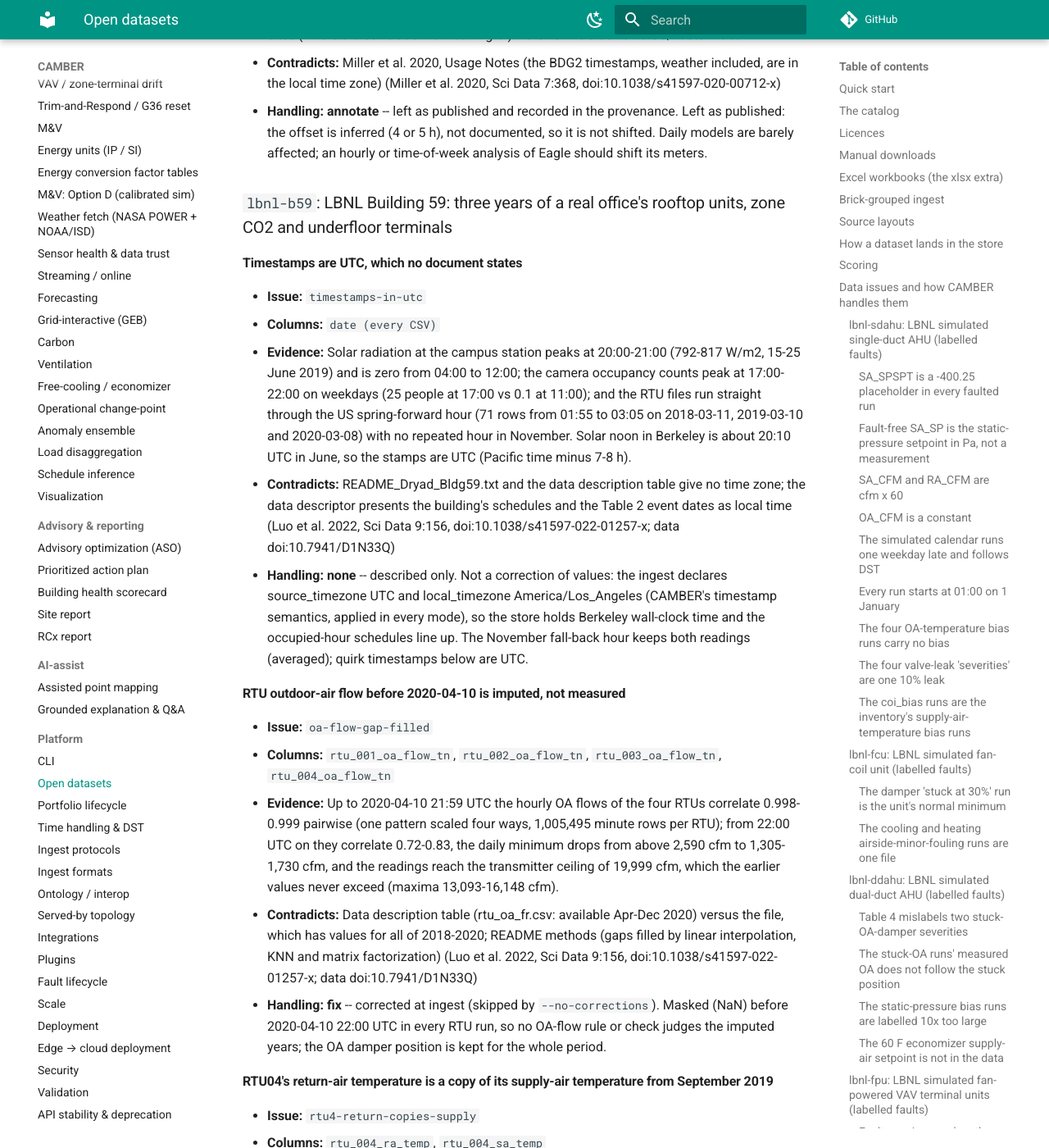
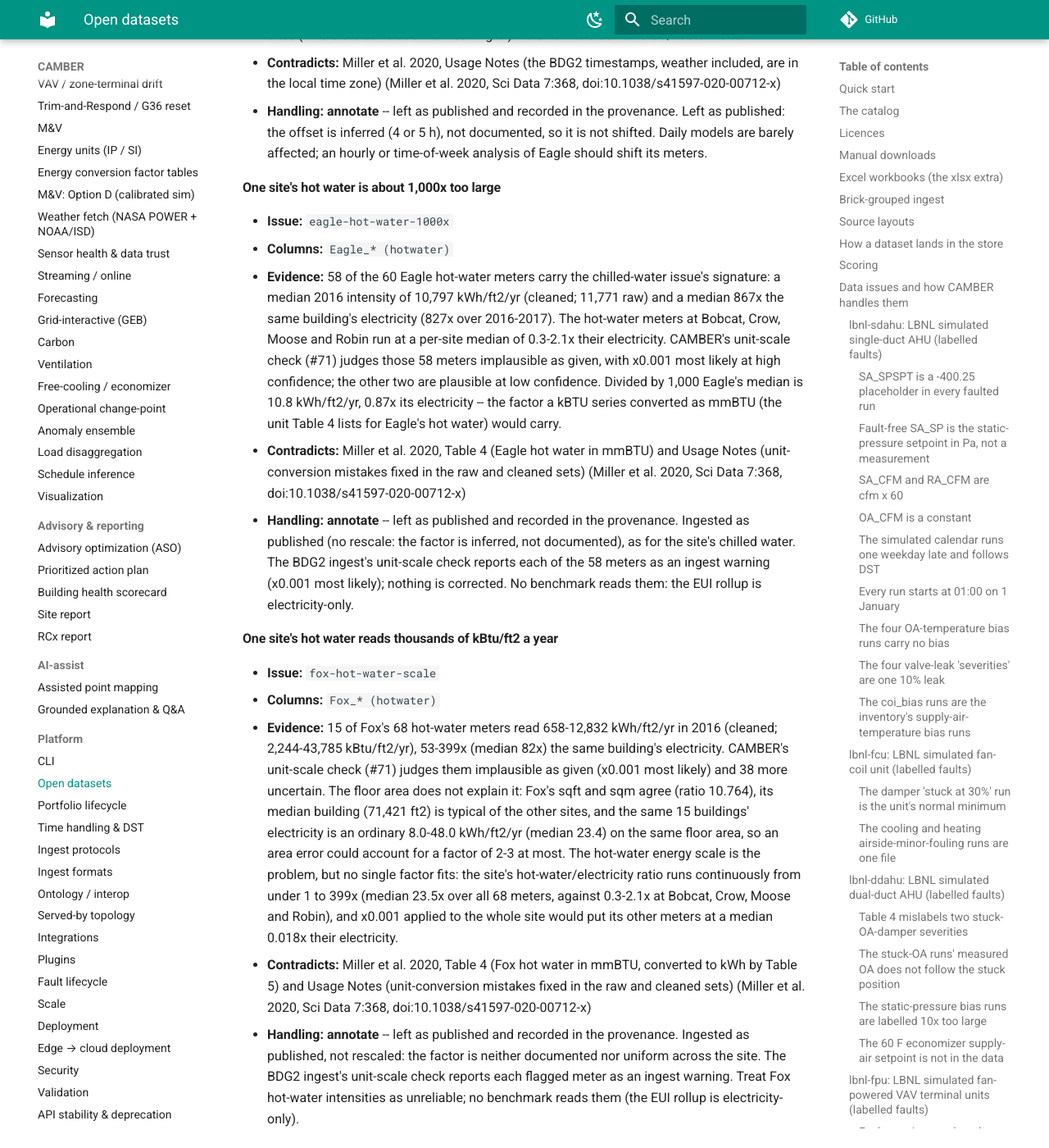
Before and after one commit to yroussev/camber, an MkDocs documentation site: the page built from docs/DATASETS.md, in a window 1280 px wide and 1400 px high, scrolled down 21151 px. Shown: the whole window at 82% size. Built offline with MkDocs 1.6.1 and Material for MkDocs 9.7.7, drawn with Linux system fonts in a browser that asks for light colours; comment, search, counter and statistics services are not loaded.

Commit message:
datasets: record BDG2 Eagle and Fox hot-water scale issues (#71)
Two new bdg2 data issues, both annotated and never rescaled:

- eagle-hot-water-1000x: 58 of 60 meters at a median 867x the same
  building's electricity (2016, cleaned; 827x over 2016-2017), flagged by
  the unit-scale check with x0.001 most likely; Table 4 lists the site's
  hot water in mmBTU, as for its chilled water.
- fox-hot-water-scale: 15 meters at 2,244-43,785 kBtu/ft2/yr. Floor areas
  are consistent and the same buildings' electricity is ordinary, so the
  hot-water energy scale is at fault, but no single factor fits the site.

docs/DATASETS.md regenerated; docs/UNITS.md and the changelog updated.

```diff
--- a/docs/DATASETS.md
+++ b/docs/DATASETS.md
@@ -543,6 +543,22 @@ only). Nothing is corrected silently. `camber datasets info <id>` prints the sam
 - **Evidence:** Eagle's weekday electricity profile runs ~5 h later than the pooled profile of the other sites (overnight minimum at 07-08 h vs 03 h; daytime plateau 14-19 h vs 10-15 h) while its air temperature peaks at 15 h like every site's, and its chilled water peaks at 20 h (12-17 h elsewhere). Cross-correlated with its own air temperature, Eagle's meters align best when the weather is shifted 5 h (chilled water) / 3 h (electricity) later, against -4 to +1 h at the other sites (where the correlation is meaningful) -- a UTC-like clock on a US/Eastern site.
 - **Contradicts:** Miller et al. 2020, Usage Notes (the BDG2 timestamps, weather included, are in the local time zone) (Miller et al. 2020, Sci Data 7:368, doi:10.1038/s41597-020-00712-x)
 - **Handling: annotate** -- left as published and recorded in the provenance. Left as published: the offset is inferred (4 or 5 h), not documented, so it is not shifted. Daily models are barely affected; an hourly or time-of-week analysis of Eagle should shift its meters.
+
+#### One site's hot water is about 1,000x too large
+
+- **Issue:** `eagle-hot-water-1000x`
+- **Columns:** `Eagle_* (hotwater)`
+- **Evidence:** 58 of the 60 Eagle hot-water meters carry the chilled-water issue's signature: a median 2016 intensity of 10,797 kWh/ft2/yr (cleaned; 11,771 raw) and a median 867x the same building's electricity (827x over 2016-2017). The hot-water meters at Bobcat, Crow, Moose and Robin run at a per-site median of 0.3-2.1x their electricity. CAMBER's unit-scale check (#71) judges those 58 meters implausible as given, with x0.001 most likely at high confidence; the other two are plausible at low confidence. Divided by 1,000 Eagle's median is 10.8 kWh/ft2/yr, 0.87x its electricity -- the factor a kBTU series converted as mmBTU (the unit Table 4 lists for Eagle's hot water) would carry.
+- **Contradicts:** Miller et al. 2020, Table 4 (Eagle hot water in mmBTU) and Usage Notes (unit-conversion mistakes fixed in the raw and cleaned sets) (Miller et al. 2020, Sci Data 7:368, doi:10.1038/s41597-020-00712-x)
+- **Handling: annotate** -- left as published and recorded in the provenance. Ingested as published (no rescale: the factor is inferred, not documented), as for the site's chilled water. The BDG2 ingest's unit-scale check reports each of the 58 meters as an ingest warning (x0.001 most likely); nothing is corrected. No benchmark reads them: the EUI rollup is electricity-only.
+
+#### One site's hot water reads thousands of kBtu/ft2 a year
+
+- **Issue:** `fox-hot-water-scale`
+- **Columns:** `Fox_* (hotwater)`
+- **Evidence:** 15 of Fox's 68 hot-water meters read 658-12,832 kWh/ft2/yr in 2016 (cleaned; 2,244-43,785 kBtu/ft2/yr), 53-399x (median 82x) the same building's electricity. CAMBER's unit-scale check (#71) judges them implausible as given (x0.001 most likely) and 38 more uncertain. The floor area does not explain it: Fox's sqft and sqm agree (ratio 10.764), its median building (71,421 ft2) is typical of the other sites, and the same 15 buildings' electricity is an ordinary 8.0-48.0 kWh/ft2/yr (median 23.4) on the same floor area, so an area error could account for a factor of 2-3 at most. The hot-water energy scale is the problem, but no single factor fits: the site's hot-water/electricity ratio runs continuously from under 1 to 399x (median 23.5x over all 68 meters, against 0.3-2.1x at Bobcat, Crow, Moose and Robin), and x0.001 applied to the whole site would put its other meters at a median 0.018x their electricity.
+- **Contradicts:** Miller et al. 2020, Table 4 (Fox hot water in mmBTU, converted to kWh by Table 5) and Usage Notes (unit-conversion mistakes fixed in the raw and cleaned sets) (Miller et al. 2020, Sci Data 7:368, doi:10.1038/s41597-020-00712-x)
+- **Handling: annotate** -- left as published and recorded in the provenance. Ingested as published, not rescaled: the factor is neither documented nor uniform across the site. The BDG2 ingest's unit-scale check reports each flagged meter as an ingest warning. Treat Fox hot-water intensities as unreliable; no benchmark reads them (the EUI rollup is electricity-only).
 
 ### `lbnl-b59`: LBNL Building 59: three years of a real office's rooftop units, zone CO2 and underfloor terminals
 
```
Also changed, not shown: CHANGELOG.md (+11 -2 lines), docs/UNITS.md (+5 -2 lines), 1 other file.
